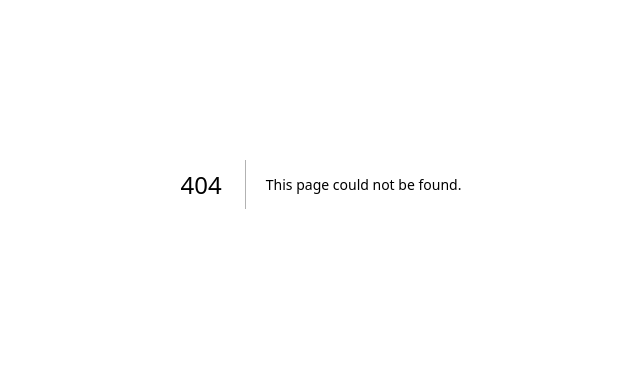
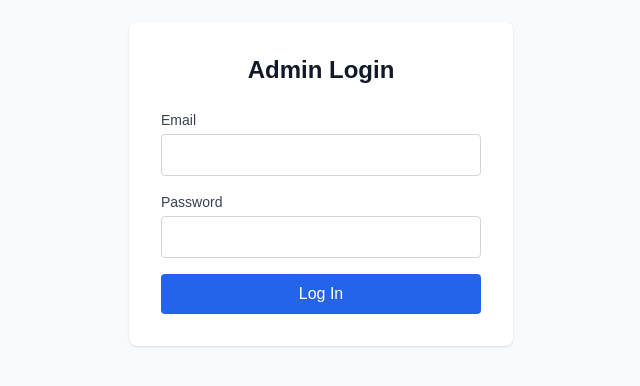
Before and after one commit to andreyshindler/3d-website, a Next.js app: page /admin/login in a window 1280 px wide. Before the commit this address had no page. Shown: the part 216-602 px from the top of the page, without its empty margins (319-959 px from the left). Built offline with nearby package versions, Linux system fonts and the light colour scheme.

Commit message:
feat: admin authentication (US-004)

```diff
--- /dev/null
+++ b/app/admin/(protected)/layout.tsx
@@ -0,0 +1,32 @@
+export default function ProtectedAdminLayout({
+  children,
+}: {
+  children: React.ReactNode;
+}) {
+  return (
+    <div className="min-h-screen bg-gray-50">
+      <nav className="bg-gray-900 text-white px-6 py-4 flex justify-between items-center">
+        <a href="/admin" className="font-bold text-lg">
+          3D Prints Admin
+        </a>
+        <div className="flex items-center gap-6">
+          <a
+            href="/admin/products"
+            className="text-sm hover:text-gray-300 transition-colors"
+          >
+            Products
+          </a>
+          <form action="/api/admin/logout" method="POST">
+            <button
+              type="submit"
+              className="text-sm text-gray-300 hover:text-white transition-colors"
+            >
+              Logout
+            </button>
+          </form>
+        </div>
+      </nav>
+      <main className="p-8">{children}</main>
+    </div>
+  );
+}
--- /dev/null
+++ b/app/admin/(protected)/page.tsx
@@ -0,0 +1,13 @@
+export default function AdminPage() {
+  return (
+    <div>
+      <h1 className="text-2xl font-bold mb-4 text-gray-900">Dashboard</h1>
+      <a
+        href="/admin/products"
+        className="inline-block text-blue-600 hover:underline"
+      >
+        Manage Products →
+      </a>
+    </div>
+  );
+}
--- /dev/null
+++ b/app/admin/layout.tsx
@@ -0,0 +1,7 @@
+export default function AdminLayout({
+  children,
+}: {
+  children: React.ReactNode;
+}) {
+  return <>{children}</>;
+}
--- /dev/null
+++ b/app/admin/login/page.tsx
@@ -0,0 +1,60 @@
+export default function LoginPage({
+  searchParams,
+}: {
+  searchParams: { error?: string };
+}) {
+  const hasError = Boolean(searchParams?.error);
+
+  return (
+    <div className="min-h-screen flex items-center justify-center bg-gray-50">
+      <div className="w-full max-w-sm p-8 bg-white rounded-lg shadow">
+        <h1 className="text-2xl font-bold mb-6 text-center text-gray-900">
+          Admin Login
+        </h1>
+        <form action="/api/admin/login" method="POST" className="space-y-4">
+          <div>
+            <label
+              htmlFor="email"
+              className="block text-sm font-medium text-gray-700 mb-1"
+            >
+              Email
+            </label>
+            <input
+              id="email"
+              name="email"
+              type="email"
+              required
+              autoComplete="email"
+              className="w-full border border-gray-300 rounded px-3 py-2 focus:outline-none focus:ring-2 focus:ring-blue-500"
+            />
+          </div>
+          <div>
+            <label
+              htmlFor="password"
+              className="block text-sm font-medium text-gray-700 mb-1"
+            >
+              Password
+            </label>
+            <input
+              id="password"
+              name="password"
+              type="password"
+              required
+              autoComplete="current-password"
+              className="w-full border border-gray-300 rounded px-3 py-2 focus:outline-none focus:ring-2 focus:ring-blue-500"
+            />
+          </div>
+          {hasError && (
+            <p className="text-red-600 text-sm">Invalid email or password.</p>
+          )}
+          <button
+            type="submit"
+            className="w-full py-2 px-4 bg-blue-600 text-white rounded hover:bg-blue-700 transition-colors"
+          >
+            Log In
+          </button>
+        </form>
+      </div>
+    </div>
+  );
+}
--- /dev/null
+++ b/app/api/admin/login/route.ts
@@ -0,0 +1,37 @@
+import { NextRequest, NextResponse } from "next/server";
+import { createHmac } from "crypto";
+
+const SESSION_PAYLOAD = "admin-authenticated-v1";
+const COOKIE_NAME = "admin_session";
+
+function generateToken(): string {
+  const password = process.env.ADMIN_PASSWORD ?? "";
+  return createHmac("sha256", password).update(SESSION_PAYLOAD).digest("hex");
+}
+
+export async function POST(request: NextRequest) {
+  const formData = await request.formData();
+  const password = formData.get("password") as string;
+
+  if (!password || password !== process.env.ADMIN_PASSWORD) {
+    return NextResponse.redirect(
+      new URL("/admin/login?error=1", request.url),
+      { status: 303 }
+    );
+  }
+
+  const token = generateToken();
+  const response = NextResponse.redirect(
+    new URL("/admin/products", request.url),
+    { status: 303 }
+  );
+  response.cookies.set(COOKIE_NAME, token, {
+    httpOnly: true,
+    secure: process.env.NODE_ENV === "production",
+    sameSite: "strict",
+    path: "/",
+    maxAge: 60 * 60 * 24 * 7,
+  });
+
+  return response;
+}
--- /dev/null
+++ b/app/api/admin/logout/route.ts
@@ -0,0 +1,12 @@
+import { NextRequest, NextResponse } from "next/server";
+
+const COOKIE_NAME = "admin_session";
+
+export async function POST(request: NextRequest) {
+  const response = NextResponse.redirect(
+    new URL("/admin/login", request.url),
+    { status: 303 }
+  );
+  response.cookies.delete(COOKIE_NAME);
+  return response;
+}
```
Also changed, not shown: middleware.ts (added, +41 -0 lines), progress.txt, 1 other file (tests, documents, lock files or other folders).
